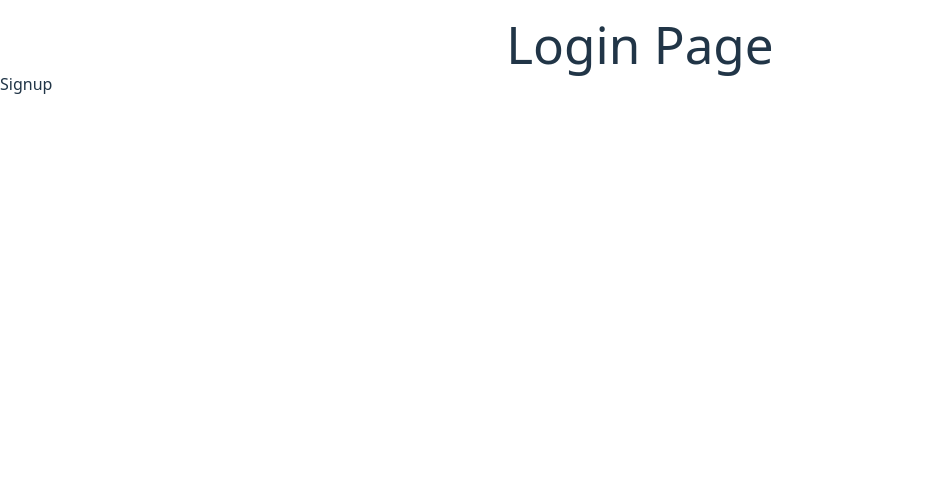
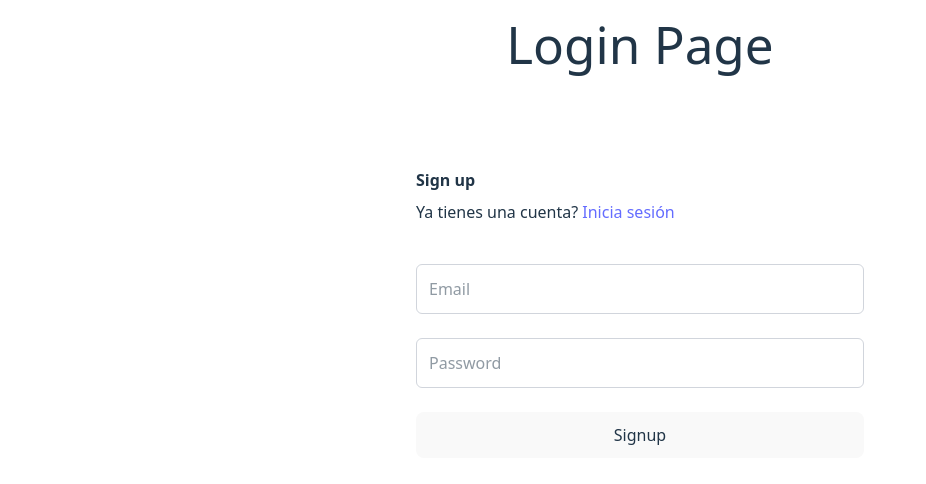
Before and after one commit to aiyangar/SoftballTeamManagerNew, a React (Vite) app: page /signup in a window 1280 px wide. Shown: the top 484 px of the page, without its empty margins (0-926 px from the left). Built offline with nearby package versions, Linux system fonts and the light colour scheme.

Commit message:
Implement Signup component with form handling and integrate AuthContextProvider in main application. Refactor App component to include Signup, enhancing user registration functionality.

```diff
--- a/src/App.jsx
+++ b/src/App.jsx
@@ -1,10 +1,9 @@
-import { Link } from 'react-router-dom'
+import Signup from './components/Signup'
 
 export default function App() {
   return (
-    <div className="p-6">
-
-
-    </div>
+    <>
+      <Signup />
+    </>
   )
 }
--- a/src/components/Signup.jsx
+++ b/src/components/Signup.jsx
@@ -1,8 +1,28 @@
-import React from 'react'
+import React, { useState } from 'react'
+import { Link } from 'react-router-dom'
+import { UserAuth } from '../context/AuthContext.jsx'
 
 const Signup = () => {
+    const [email, setEmail] = useState('')
+    const [password, setPassword] = useState('')
+    const [loading, setLoading] = useState(false)
+    const [error, setError] = useState(null)
+
+    const { session } = UserAuth()
+    console.log(session)
+
   return (
-    <div>Signup</div>
+    <div>
+        <form className='max-w-md m-auto pt-24'>
+            <h2 className="font-bold pb-2">Sign up</h2>
+            <p>Ya tienes una cuenta? <Link to="/signin">Inicia sesión</Link></p>
+            <div className='flex flex-col py-4'>
+                <input className='p-3 border mt-6 border-gray-300 rounded-md' type="email" placeholder='Email' />
+                <input className='p-3 border mt-6 border-gray-300 rounded-md' type="password" placeholder='Password' />
+                <button type='submit' disabled={loading} className='mt-6 border border-gray-300 rounded-md'>Signup</button>
+            </div>
+        </form>
+    </div>
   )
 }
 
--- /dev/null
+++ b/src/context/AuthContext.jsx
@@ -0,0 +1,23 @@
+import { createContext, useEffect, useState, useContext } from "react";
+
+const AuthContext = createContext()
+
+export const AuthContextProvider = ({ children }) => {
+    const [session, setSession] = useState(undefined )
+
+    useEffect(() => {
+        const session = localStorage.getItem('session')
+        if (session) {
+            setSession(session)
+        }
+    }, [])
+    return (
+        <AuthContext.Provider value={{ session, setSession }}>
+            {children}
+        </AuthContext.Provider>
+    )
+}
+
+export const UserAuth = () => {
+    return useContext(AuthContext)
+}
--- a/src/main.jsx
+++ b/src/main.jsx
@@ -4,6 +4,7 @@ import './index.css'
 
 import { RouterProvider } from 'react-router-dom'
 import { router } from './router.jsx'
+import { AuthContextProvider } from './context/AuthContext.jsx'
 
 createRoot(document.getElementById('root')).render(
   <StrictMode>
@@ -11,7 +12,9 @@ createRoot(document.getElementById('root')).render(
       <h1 className="text-center pt-4 text-3xl">
         Login Page
       </h1>
-      <RouterProvider router={router} />
+      <AuthContextProvider>
+        <RouterProvider router={router} />
+      </AuthContextProvider>
     </>
   </StrictMode>,
 )
```
